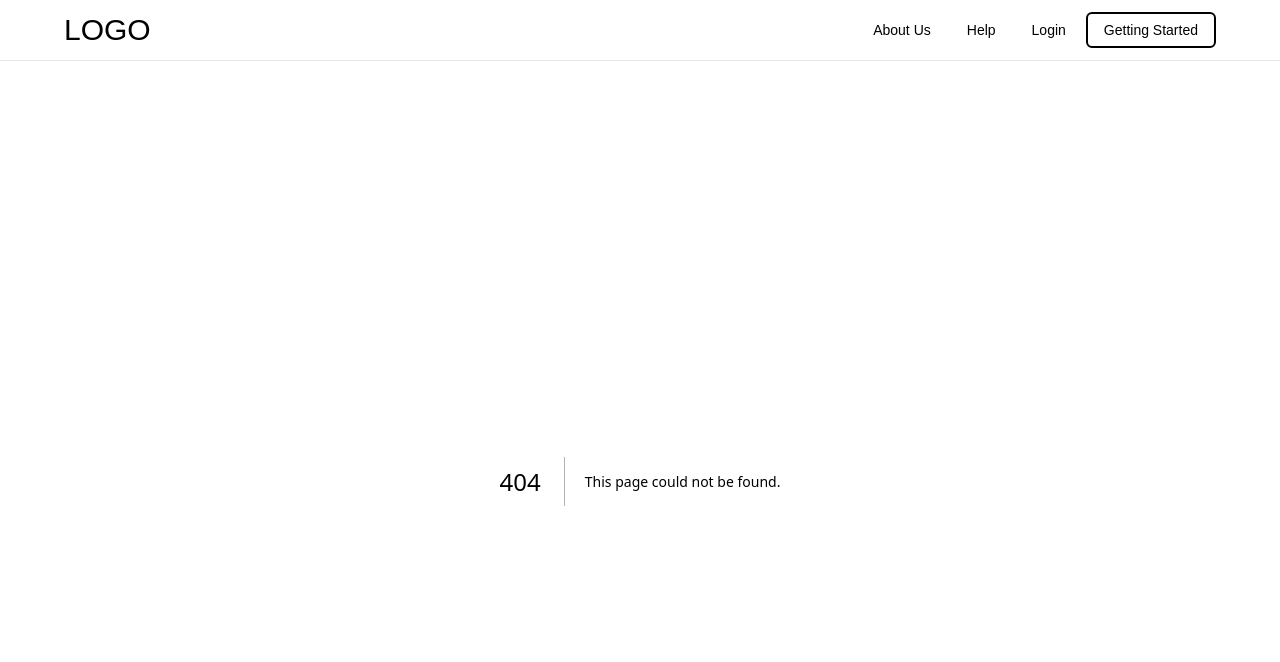
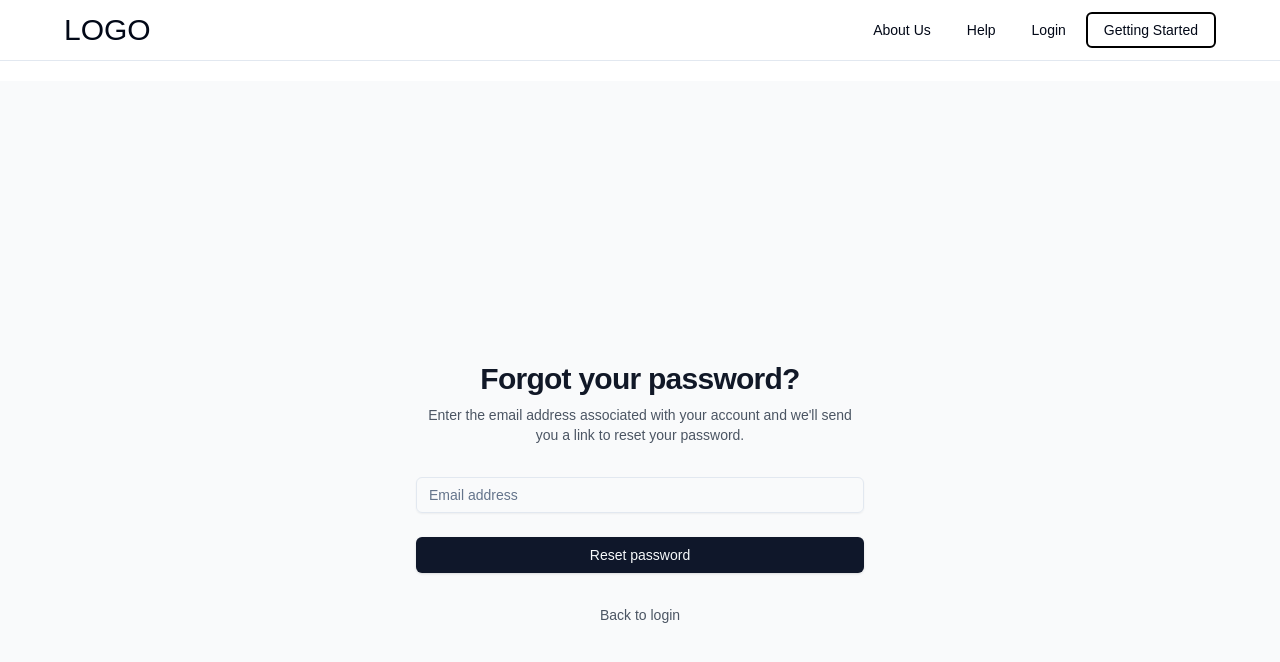
Before and after one commit to cfgtexas24/Team-14, a Next.js app in the folder cfg2024/: page /forgotpassword in a window 1280 px wide. Before the commit this address had no page. Shown: the top 662 px of the page. Built offline with nearby package versions, Linux system fonts and the light colour scheme.

Commit message:
Create page.tsx

```diff
--- /dev/null
+++ b/cfg2024/app/forgotpassword/page.tsx
@@ -0,0 +1,41 @@
+import { Label } from "@/components/ui/label"
+import { Input } from "@/components/ui/input"
+import { Button } from "@/components/ui/button"
+import Link from "next/link"
+
+export default function ForgotPassword() {
+  return (
+    <div className="flex min-h-screen flex-col items-center justify-center bg-gray-50 py-12 px-4 dark:bg-gray-950">
+      <div className="mx-auto w-full max-w-md space-y-8">
+        <div>
+          <h2 className="mt-6 text-center text-3xl font-bold tracking-tight text-gray-900 dark:text-gray-50">
+            Forgot your password?
+          </h2>
+          <p className="mt-2 text-center text-sm text-gray-600 dark:text-gray-400">
+            Enter the email address associated with your account and we'll send you a link to reset your password.
+          </p>
+        </div>
+        <form className="space-y-6" action="#" method="POST">
+          <div>
+            <Label htmlFor="email" className="sr-only">
+              Email address
+            </Label>
+            <Input id="email" name="email" type="email" autoComplete="email" required placeholder="Email address" />
+          </div>
+          <Button type="submit" className="w-full">
+            Reset password
+          </Button>
+        </form>
+        <div className="flex justify-center">
+          <Link
+            href="#"
+            className="text-sm font-medium text-gray-600 hover:text-gray-900 dark:text-gray-400 dark:hover:text-gray-50"
+            prefetch={false}
+          >
+            Back to login
+          </Link>
+        </div>
+      </div>
+    </div>
+  )
+}
```
